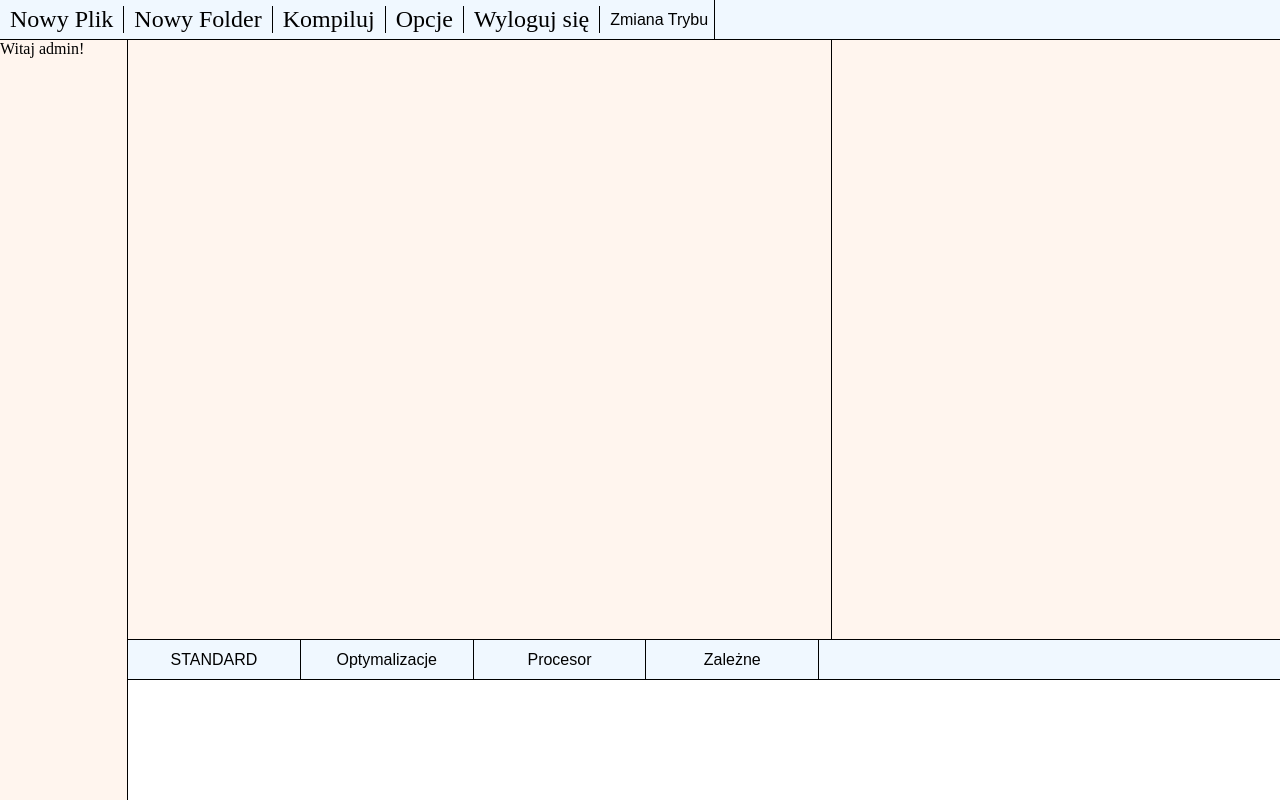
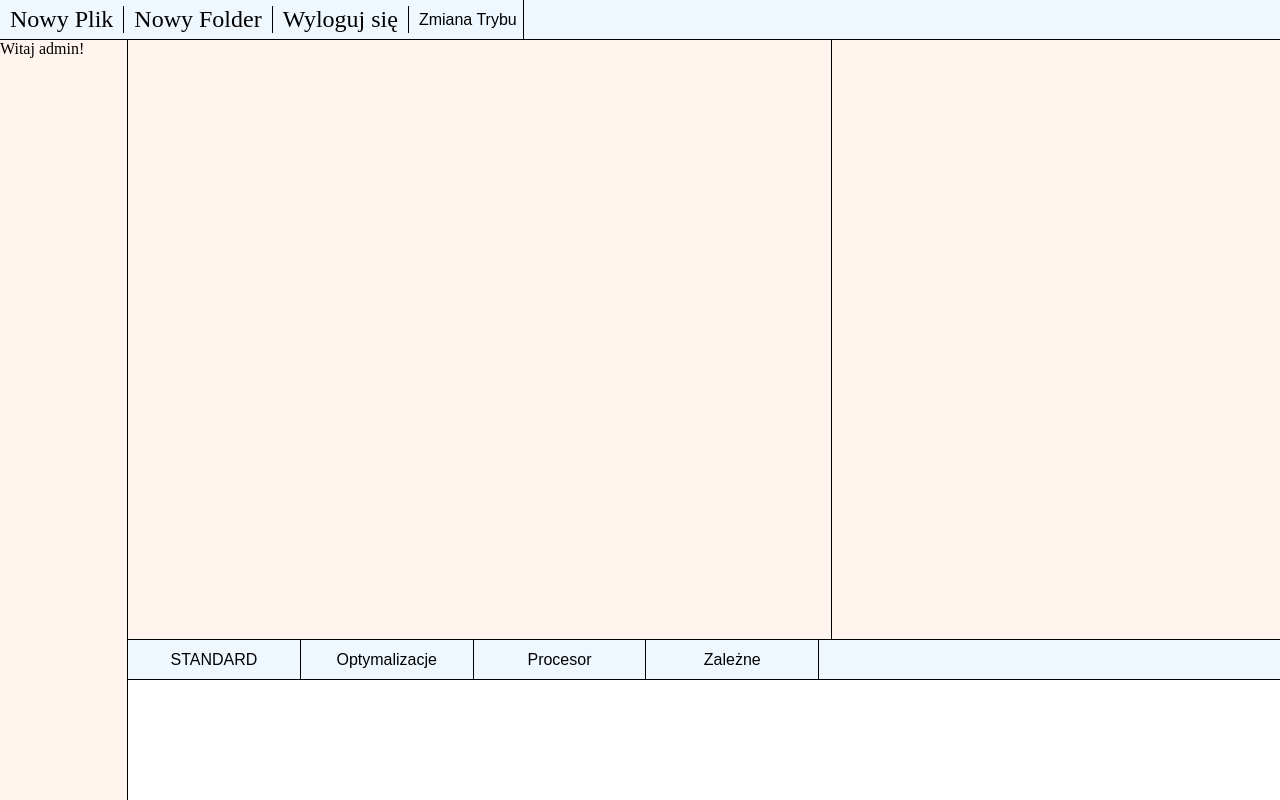
Before and after one commit to roguxivlo/online-c-compiler, a Django app: page /compiler/editor/1 in a window 1280 px wide. Run offline with Django 4.2, Linux system fonts and the light colour scheme; a user stored in the database is signed in; data comes from the database, SQL or seed files in the repository; both versions use the stored data as it was after the commit.

Commit message:
fix menu

```diff
--- a/project/compiler/templates/compiler/index.html
+++ b/project/compiler/templates/compiler/index.html
@@ -22,10 +22,6 @@
       <div class="nav-option" onclick="addDirectory()">
         Nowy Folder
       </div>
-
-
-      <div class="nav-option">Kompiluj</div>
-      <div class="nav-option">Opcje</div>
       <div class="nav-option"><a id='topnav-link' href="{% url 'compiler:logout' %}">Wyloguj się</a></div>
       <button onclick="toggleStyle()">Zmiana Trybu</button>
 
```
Also changed, not shown: project/db.sqlite3, 1 other file.
